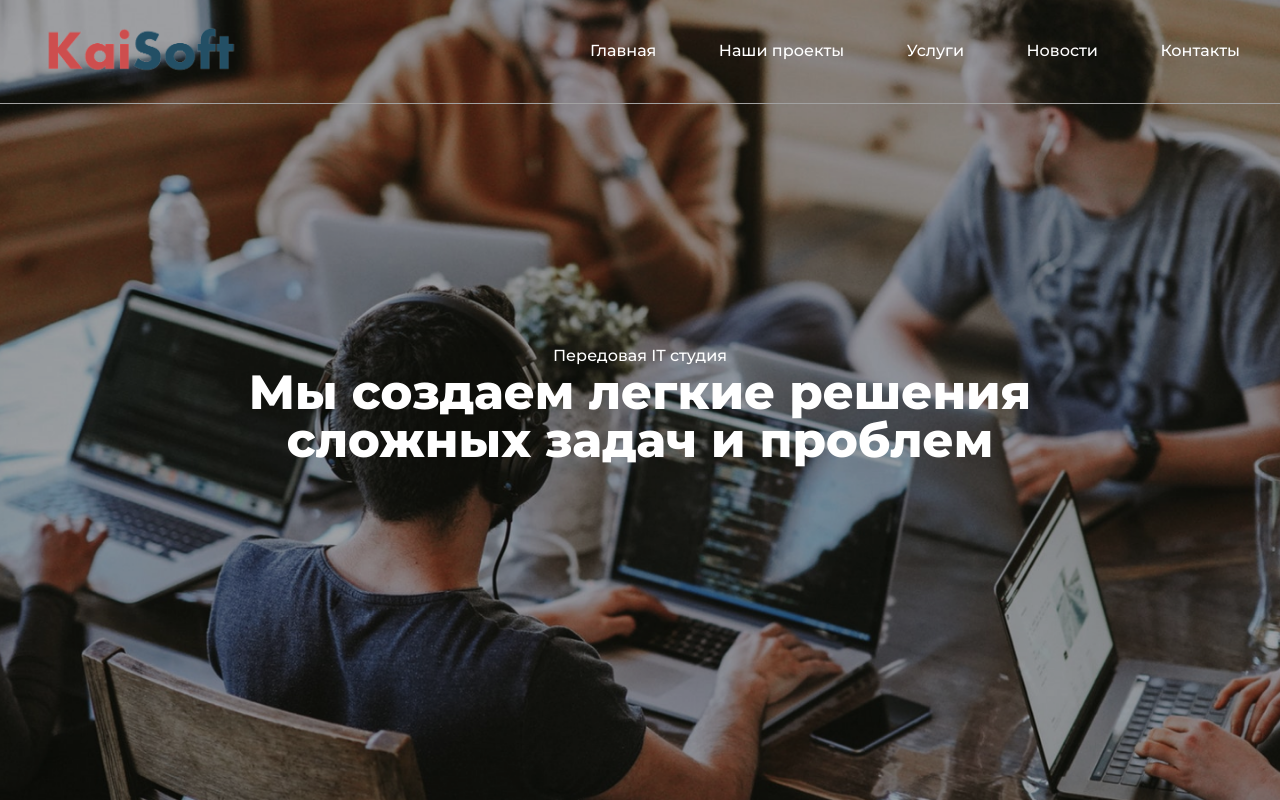
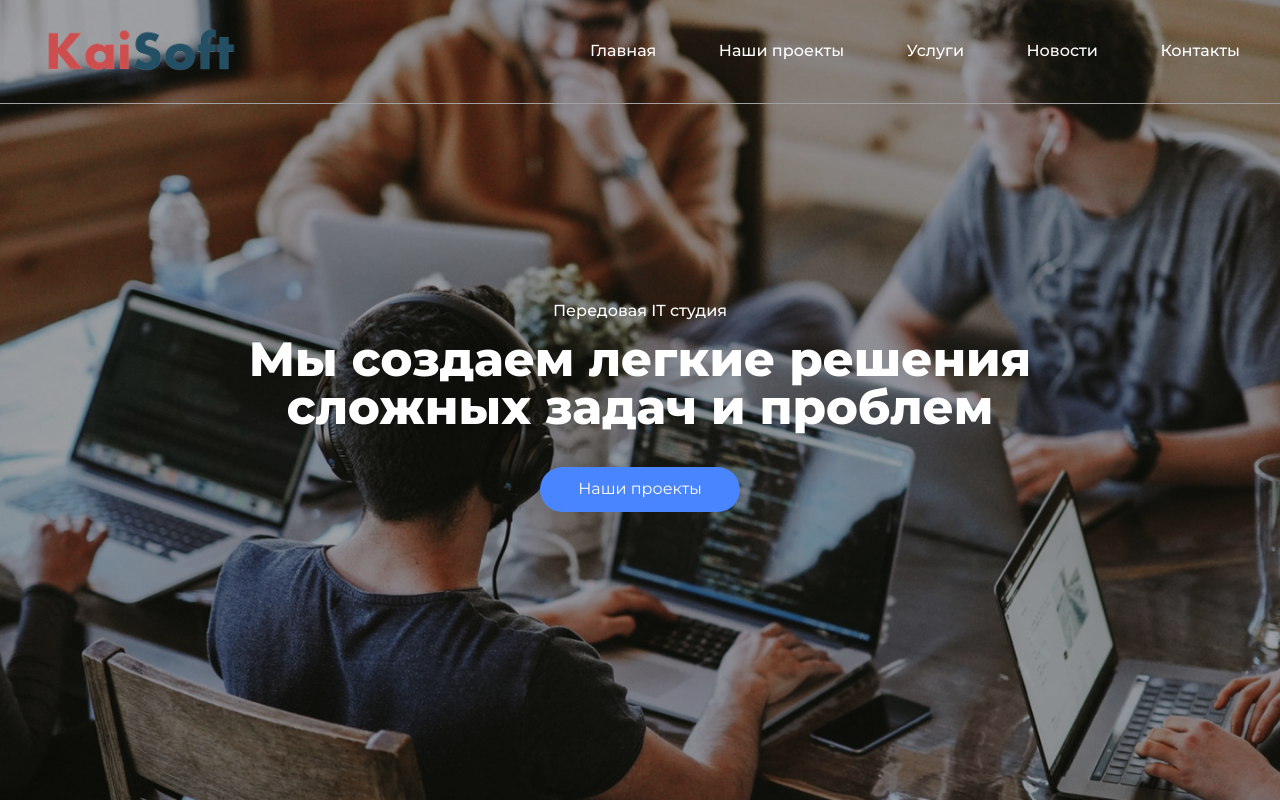
Before and after one commit to NursultanUlanuulu/KaiSoft, a React (Vite) app: page / in a window 1280 px wide. Built offline with nearby package versions, Linux system fonts and the light colour scheme.

Commit message:
finish header

```diff
--- a/src/components/layout/Header.jsx
+++ b/src/components/layout/Header.jsx
@@ -2,6 +2,7 @@ import { Container } from "../../style/style";
 import logo from "../../assets/images/header/logo.png";
 import bg from "../../assets/images/header/bg.png";
 import styled from "styled-components";
+import Button from "../UI/Button";
 
 export default function Header() {
   return (
@@ -25,12 +26,15 @@ export default function Header() {
             </div>
           </div>
           <div className="flex flex-col justify-center items-center h-[600px]">
-            <p className="text-white text-center text-base font-medium">
+            <p className="text-white text-center text-base font-medium mb-3">
               Передовая IT студия
             </p>
-            <p className="text-white text-center text-5xl font-extrabold">
+            <p className="text-white text-center text-5xl font-extrabold mb-9">
               Мы создаем легкие решения <br /> сложных задач и проблем
             </p>
+            <Button className="bg-[#4985FF] rounded-[30px] text-white w-[200px] h-[45px]">
+              Наши проекты
+            </Button>
           </div>
         </Container>
       </div>
@@ -43,7 +47,7 @@ const Li = styled.li`
   font-size: 16px;
   font-weight: 500;
   padding: 39px 0;
-  border-bottom: 2px solid transparent;
+  border-bottom: 3px solid transparent;
   transition: border-bottom-color 0.3s ease;
 
   &:hover {
```
